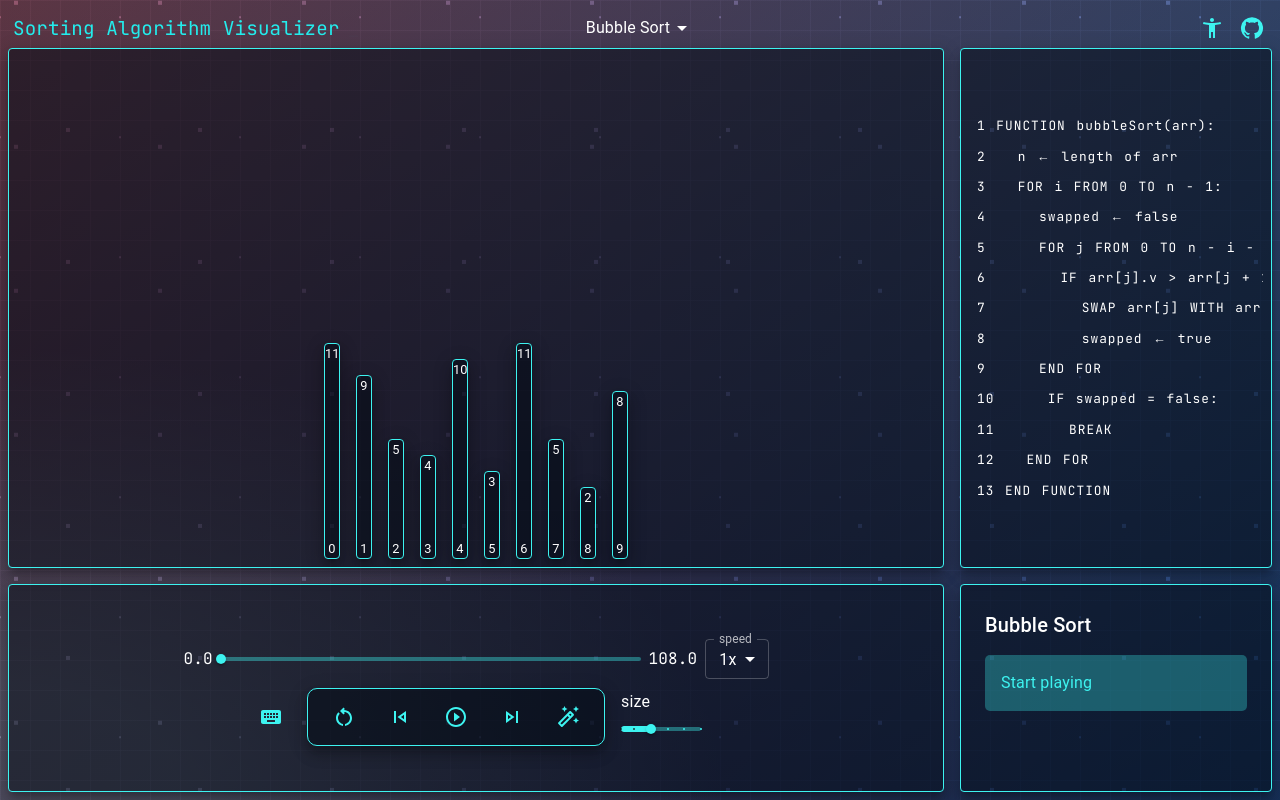
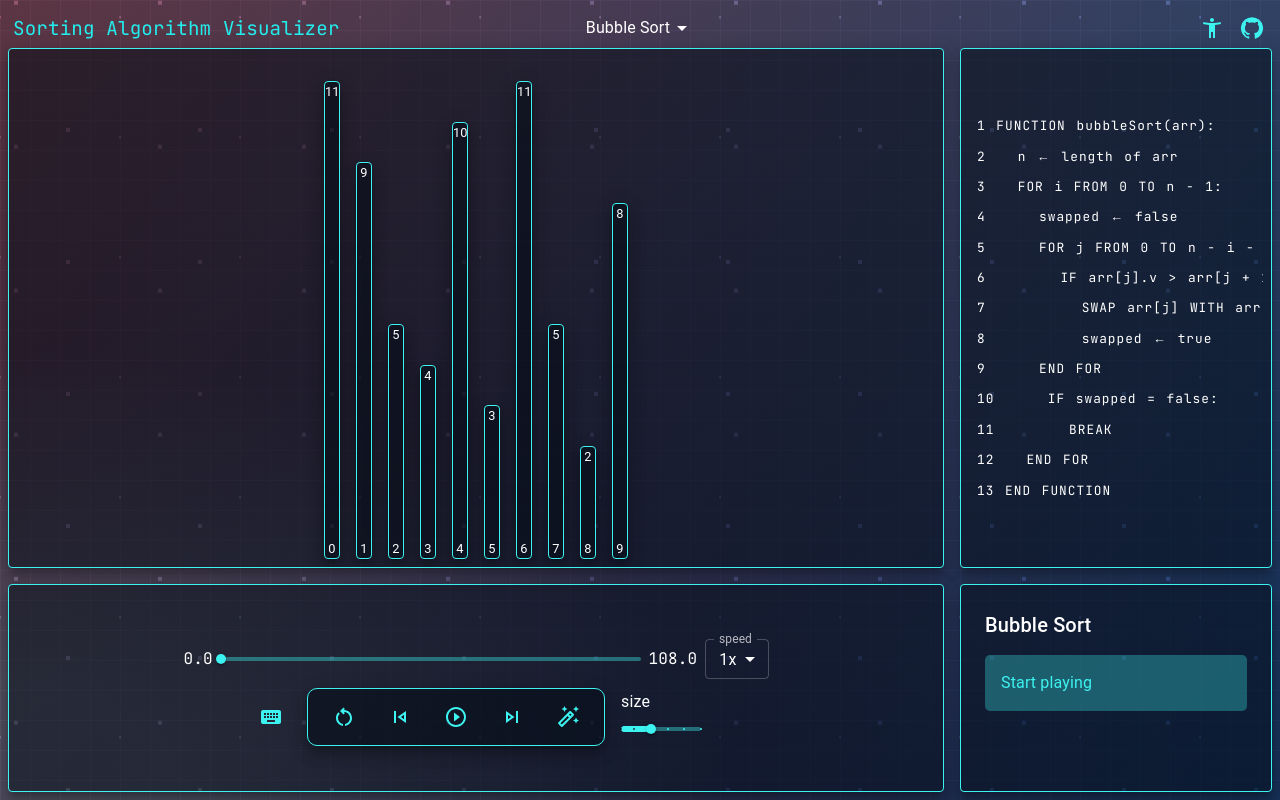
Before and after one commit to darkk-shadow/algorithm-visualizer, a React (Vite) app: page / in a window 1280 px wide. Built offline with nearby package versions, Linux system fonts and the light colour scheme.

Commit message:
dynamic bar height

```diff
--- a/src/comps/Bar.jsx
+++ b/src/comps/Bar.jsx
@@ -1,22 +1,23 @@
 import { Box, Paper, Typography } from "@mui/material";
 
 const Bars = (p) => {
+  const hPerc = (p.val / p.max) * 100
   return (
     <Paper
       className="bar"
       elevation={10}
       id={`b${p.id}`}
+      sx={{
+        height: `calc(${hPerc}% + 2em)`,
+        display: "flex",
+        flexDirection: "column",
+        justifyContent: "space-between",
+      }}
     >
-      <Typography sx={{fontSize: "0.8em"}}>
+      <Typography sx={{ fontSize: "0.8em" }}>
         {p.val}
-        </Typography>
-
-      <Box
-        style={{
-          height: `${p.val}em`,
-        }}
-      ></Box>
-      <Typography sx={{fontSize: "0.8em"}}>{p.id}</Typography>
+      </Typography>
+      <Typography sx={{ fontSize: "0.8em" }}>{p.id}</Typography>
     </Paper>
   );
 };
--- a/src/comps/Display.jsx
+++ b/src/comps/Display.jsx
@@ -1,12 +1,17 @@
 import { Box, Card, Container } from "@mui/material"
 import Bar from "./Bar"
 
-const Display = (P) => {
-return <Card
+const Display = (p) => {
+  const max = Math.max(...p.vals.map((v,_)=>v.v))
+  return <Card
     className="display"
+    sx={{
+      paddingTop: "4em"
+    }}
   >
-    {P.vals.map((v, k) => (
-      <Bar val={v.v} id={k} key={k} />
+    {p.vals.map((v, k) => (
+      <Bar val={v.v} id={k} key={k} max={max}
+      />
     ))}
   </Card>
 }
```
